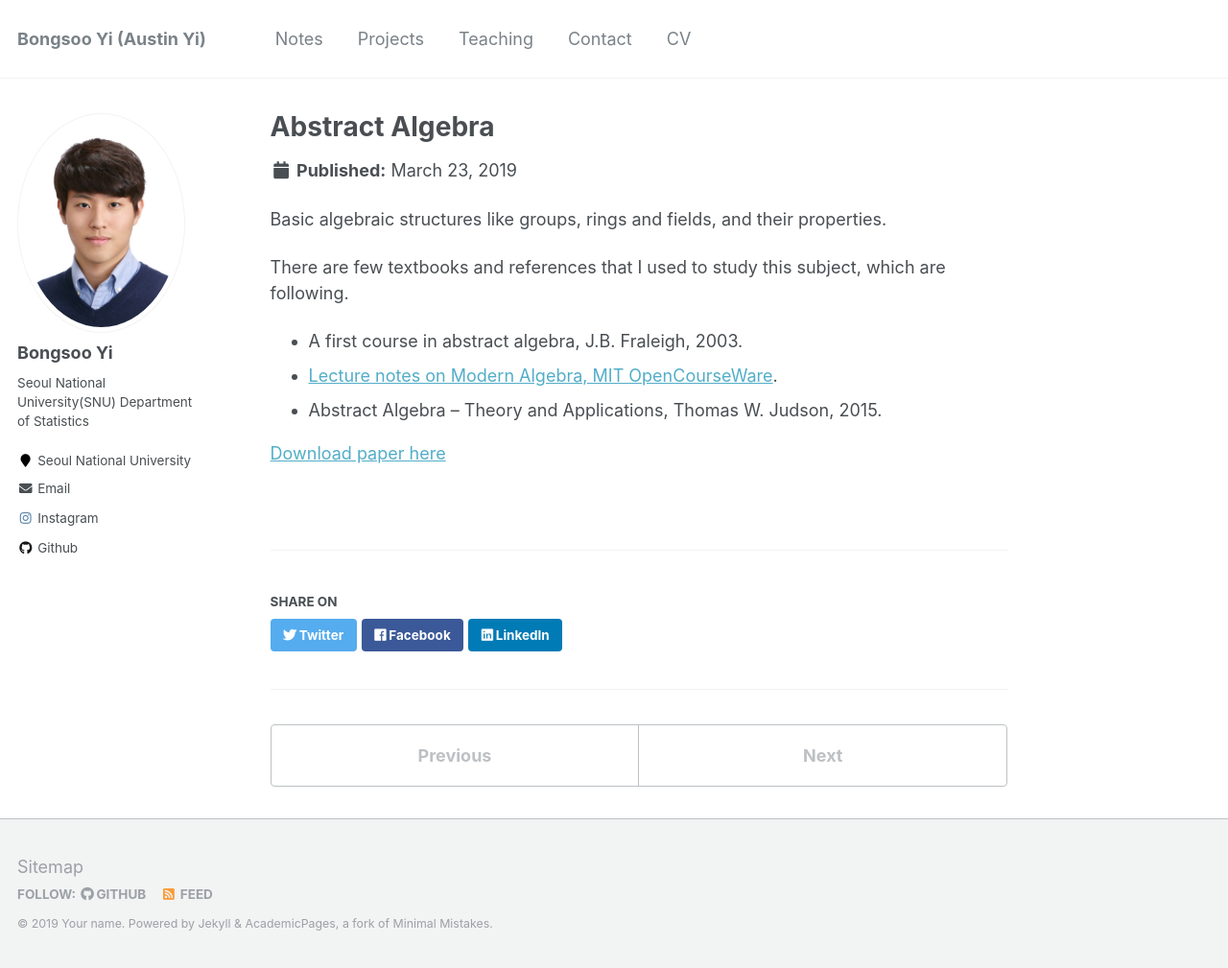
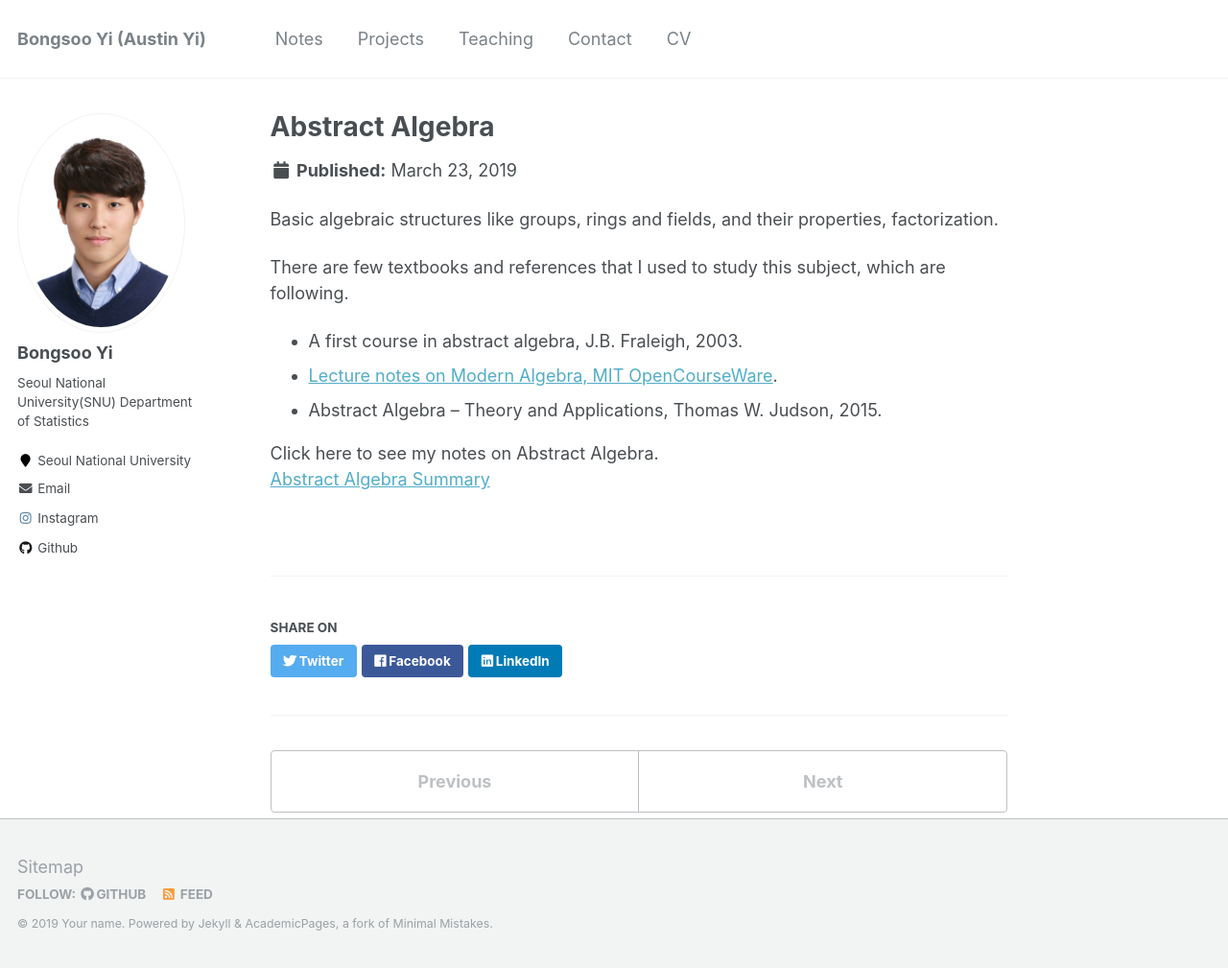
Before and after one commit to austinyi/austinyi.github.io, a Jekyll site: the page built from _publications/2019-03-23-abstractalgebra.md, in a window 1280 px wide and 1009 px high. Shown: the whole window at 96% size. Built offline with Jekyll 4.4.1, drawn with Linux system fonts in a browser that asks for light colours.

Commit message:
Update 2019-03-23-abstractalgebra.md

```diff
--- a/_publications/2019-03-23-abstractalgebra.md
+++ b/_publications/2019-03-23-abstractalgebra.md
@@ -8,12 +8,12 @@ paperurl:
 
 ---
 
-Basic algebraic structures like groups, rings and fields, and their properties.
+Basic algebraic structures like groups, rings and fields, and their properties, factorization.
 
 There are few textbooks and references that I used to study this subject, which are following.
 * A first course in abstract algebra, J.B. Fraleigh, 2003.
 * [Lecture notes on Modern Algebra, MIT OpenCourseWare](https://ocw.mit.edu/courses/mathematics/18-703-modern-algebra-spring-2013/lecture-notes/).
 * Abstract Algebra – Theory and Applications, Thomas W. Judson, 2015.
 
-
-[Download paper here](http://austinyi.github.io/files/paper2.pdf)
+Click here to see my notes on Abstract Algebra.
+[Abstract Algebra Summary](http://austinyi.github.io/files/abstractalgebra.pdf)
```
